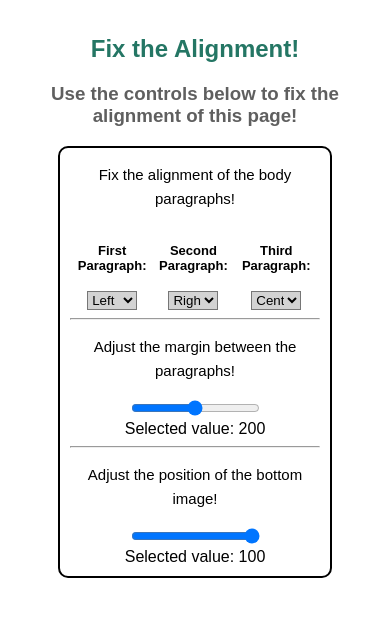
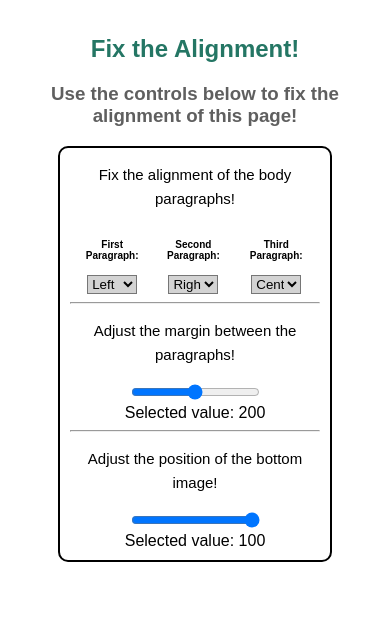
Before and after one commit to jme9889/ISTE240-Group4, a PHP site: page /alignment/index.php in a window 390 px wide. Shown: the part 3426-4044 px from the top of the page. Run offline with PHP 8.4, Linux system fonts and the light colour scheme.

Commit message:
Style Finalized

```diff
--- a/assets/style.css
+++ b/assets/style.css
@@ -781,6 +781,9 @@ footer {
   }
 
   @media only screen and (max-width: 450px) {
+    .control-section h4 {
+        font-size: 10px;
+    }
     .paragraph-vid {
         height: 150px;
         width: 250px;
```
